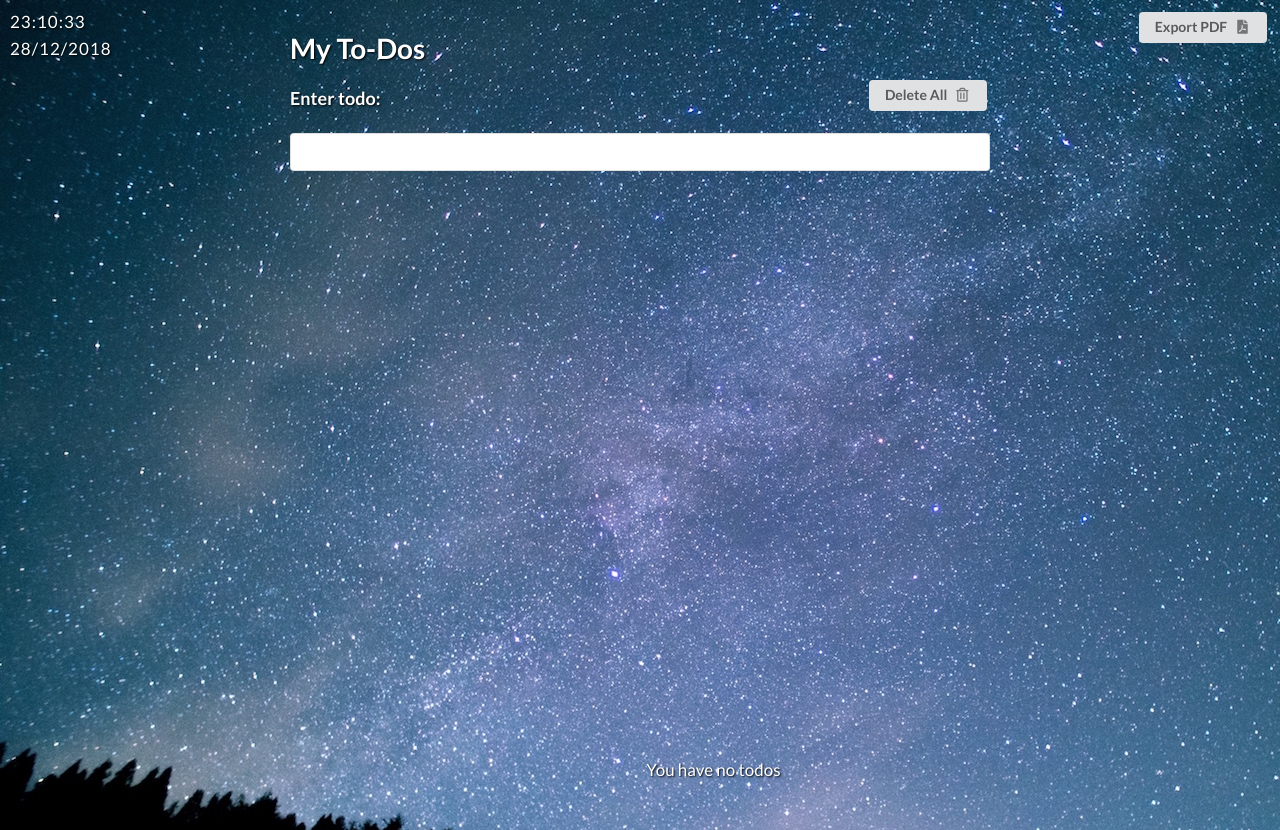
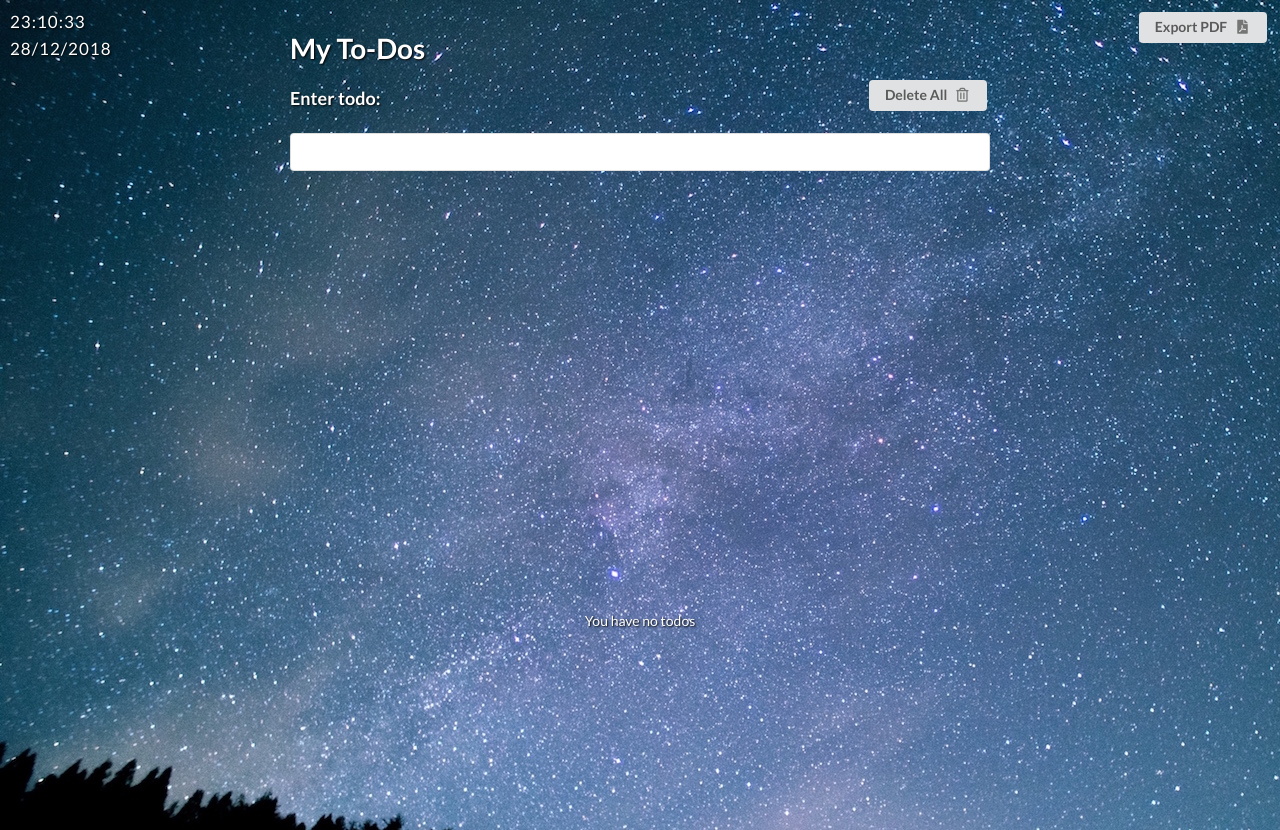
Before and after one commit to chihweidavidliu/todo, a React (Create React App) app: page / in a window 1280 px wide. Built offline with nearby package versions, Linux system fonts and the light colour scheme; what pdfmake would draw is missing.

Commit message:
modified bottombar styling

```diff
--- a/src/components/App.css
+++ b/src/components/App.css
@@ -38,7 +38,7 @@ body {
 
 #todoList {
   margin-top: 20px;
-  max-height: 400px;
+  height: 420px;
   overflow-y: scroll;
   overflow-x: hidden;
 }
@@ -98,13 +98,12 @@ h3 {
 }
 
 .bottom-bar {
-  position: fixed;
+  /* background: none !important;
+  border: none !important;
+  position: absolute !important;
   bottom: 20px;
-  left: 150px;
-  font-size: 17px;
-  max-width: 700px;
+  font-size: 17px; */
   text-align: center;
-  display: flex;
 
 }
 
--- a/src/components/BottomBar.js
+++ b/src/components/BottomBar.js
@@ -18,7 +18,7 @@ class BottomBar extends React.Component {
     }
   }
   render() {
-    return <div className = "bottom-bar ui container">{this.renderMessage()}</div>
+    return <div className = "bottom-bar">{this.renderMessage()}</div>
   }
 }
 
```
